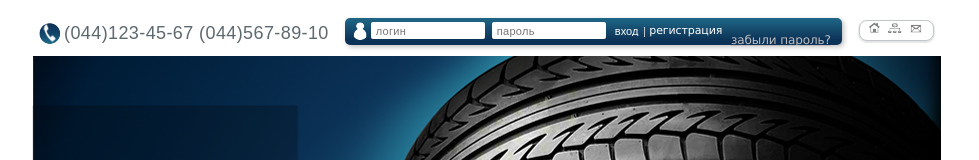
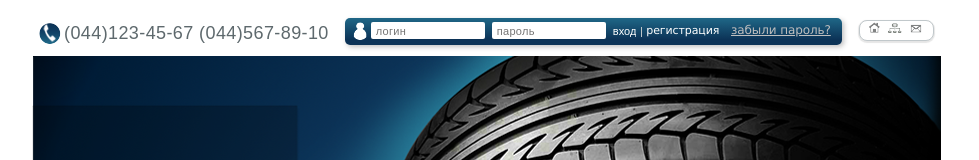
Before and after one commit to aksider/aksider.github.io, a plain HTML site: page HTML_Module6_HomeTask6/index.html in a window 1280 px wide. Shown: the top 160 px of the page, without its empty margins (153-1132 px from the left). Drawn offline with Linux system fonts and the light colour scheme.

Commit message:
Added Some Changes To HomeTask 6

```diff
--- a/HTML_Module6_HomeTask6/css/styles.css
+++ b/HTML_Module6_HomeTask6/css/styles.css
@@ -98,23 +98,19 @@ header form input[type=text], input[type=password]{
 }
 
 header form input[type=submit]{
-    background: none;
-    position: relative;
     display: block;
     float: left;
-    top: -1px;
-/*    height: 10px;    */
+    margin-top: -2px;
+    padding: 0;
+    margin-left: 4px;
+    margin-right: 5px;
 
-/*    margin-left: 4px;*/
-/*    margin-right: 5px;*/
+    border: none;
+    background: none;
 
     font-size: 11px;
-    line-height: 8px;
+    line-height: 12px;
     color: #ffffff;
-/*    text-decoration: none;    */
-/*    letter-spacing: -0.1px;    */
-/*    border-left: 1px solid #bec6c9;*/
-    border: none;
 }
 
 .login li{
```
